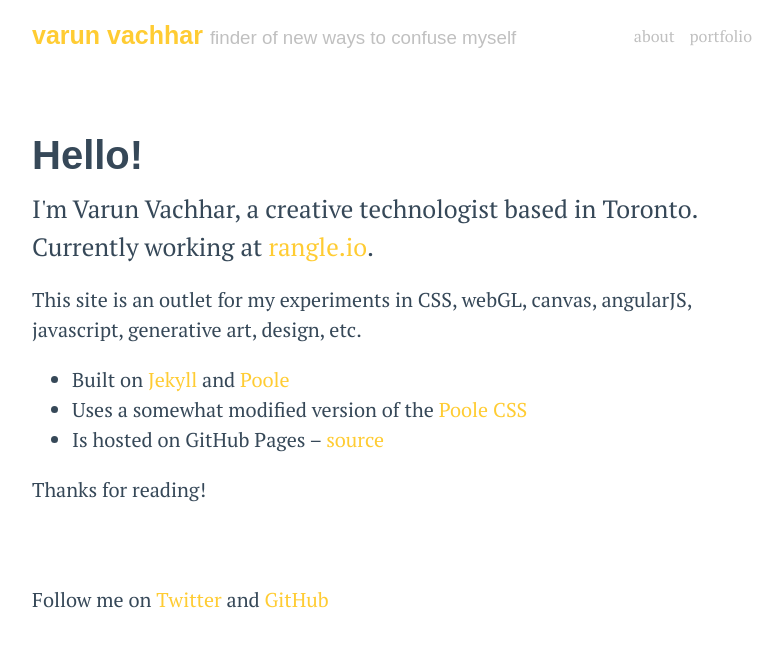
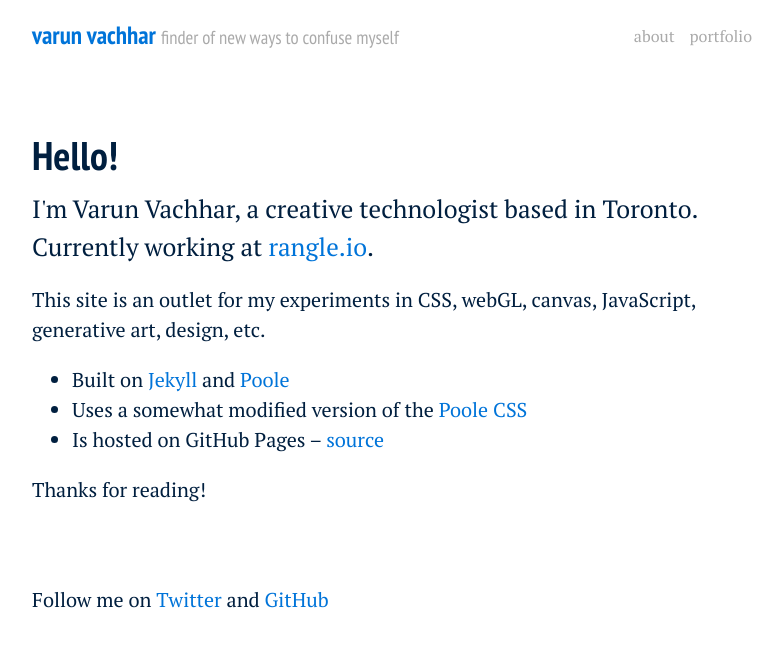
Before and after one commit to winkerVSbecks/le-blog, a Jekyll site: the page built from about.md, in a window 1280 px wide. Shown: the top 647 px of the page, without its empty margins (248-1031 px from the left). Built offline with Jekyll 4.4.1, drawn with Linux system fonts in a browser that asks for light colours; Markdown is read by kramdown in place of the engine named in the settings.

Commit message:
▲ ☀️ - React SVG post - triangles post - new colours - updated SEO stuff

```diff
--- a/_config.yml
+++ b/_config.yml
@@ -1,6 +1,6 @@
 # Dependencies
 markdown:         redcarpet
-pygments:         true
+highlighter:      true
 
 # Permalinks
 permalink:        /:title
--- a/_includes/head.html
+++ b/_includes/head.html
@@ -5,10 +5,24 @@
   <!-- Enable responsiveness on mobile devices-->
   <meta name="viewport" content="width=device-width, initial-scale=1.0, maximum-scale=1">
 
-  <meta content="An outlet for my experiments in CSS, webGL, canvas, angularJS, javascript, generative art and design." name="description">
-  <meta content="An outlet for my experiments in CSS, webGL, canvas, angularJS, javascript, generative art and design." name="og:description">
-  <meta content="varun vachhar, finder of new ways to confuse myself" name="og:title">
-  <meta content="varun.ca" name="og:site_name">
+  <!-- Schema.org markup for Google+ -->
+  <meta itemprop="name" content="varun.ca" />
+  <meta itemprop="description" content="An outlet for my experiments in CSS, webGL, canvas, JavaScript, generative art and design." />
+  <meta itemprop="image" content="{{ site.baseurl }}public/apple-touch-icon-precomposed.png" />
+  <!-- Twitter Card data -->
+  <meta name="twitter:card" content="summary" />
+  <meta name="twitter:site" content="@winkerVSbecks" />
+  <meta property="og:url" content="http://varun.ca" />
+  <meta name="twitter:title" content="Varun Vachhar, finder of new ways to confuse myself" />
+  <meta name="twitter:description" content="An outlet for my experiments in CSS, webGL, canvas, JavaScript, generative art and design." />
+  <meta name="twitter:image" content="{{ site.baseurl }}public/apple-touch-icon-precomposed.png" />
+  <!-- Open Graph data -->
+  <meta property="og:title" content="Varun Vachhar, finder of new ways to confuse myself" />
+  <meta property="og:site_name" content="varun.ca" />
+  <meta property="og:url" content="http://varun.ca" />
+  <meta property="og:description" content="An outlet for my experiments in CSS, webGL, canvas, JavaScript, generative art and design." />
+  <meta property="og:image" content="{{ site.baseurl }}public/apple-touch-icon-precomposed.png" />
+  <meta property="og:type" content="website" />
 
   <title>
     {% if page.title == "Home" %}
@@ -19,14 +33,11 @@
   </title>
 
   <!-- CSS -->
-  <link href='http://fonts.googleapis.com/css?family=PT+Sans:400,700|PT+Serif:400,700,400italic,700italic' rel='stylesheet' type='text/css'>
+  <link href='http://fonts.googleapis.com/css?family=PT+Sans+Narrow:400,700|PT+Serif:400,700,400italic,700italic' rel='stylesheet' type='text/css'>
   <link rel="stylesheet" href="{{ site.baseurl }}public/css/poole.css">
   <link rel="stylesheet" href="{{ site.baseurl }}public/css/syntax.css">
 
   <!-- Icons -->
   <link rel="apple-touch-icon-precomposed" sizes="144x144" href="{{ site.baseurl }}public/apple-touch-icon-precomposed.png">
   <link rel="shortcut icon" href="{{ site.baseurl }}public/favicon.ico">
-
-  <!-- RSS -->
-  <link rel="alternate" type="application/rss+xml" title="RSS" href="{{ site.baseurl }}atom.xml">
 </head>
--- a/about.md
+++ b/about.md
@@ -6,7 +6,7 @@ title: Hello!
 
 <p class="lead">I'm Varun Vachhar, a creative technologist based in Toronto. Currently working at <a href="http://rangle.io/">rangle.io</a>.</p>
 
-This site is an outlet for my experiments in CSS, webGL, canvas, angularJS, javascript, generative art, design, etc.
+This site is an outlet for my experiments in CSS, webGL, canvas, JavaScript, generative art, design, etc.
 
 - Built on [Jekyll](http://jekyllrb.com) and [Poole](http://getpoole.com/)
 - Uses a somewhat modified version of the [Poole CSS](https://github.com/poole/poole/blob/master/public/css/poole.css)
--- a/public/css/poole.css
+++ b/public/css/poole.css
@@ -75,7 +75,7 @@ html {
 }
 
 body {
-  color: #364858;
+  color: #001f3f;
   background-color: #fff;
   -webkit-text-size-adjust: 100%;
       -ms-text-size-adjust: 100%;
@@ -83,7 +83,7 @@ body {
 
 /* No `:visited` state is required by default (browsers will use `a`) */
 a {
-  color: #FFCC33;
+  color: #0074D9;
   text-decoration: none;
 }
 a strong {
@@ -101,7 +101,7 @@ h1, h2, h3, h4, h5, h6 {
   margin-bottom: .5rem;
   font-weight: bold;
   line-height: 1.25;
-  color: #364858;
+  color: #001f3f;
   text-rendering: optimizeLegibility;
 }
 h1 {
@@ -127,7 +127,7 @@ p {
 }
 
 strong {
-  color: #364858;
+  color: #001f3f;
 }
 
 
@@ -327,15 +327,15 @@ tbody tr:nth-child(odd) th {
   position: relative;
   margin-top: 0;
   margin-bottom: 0;
-  color: #FFCC33;
+  color: #0074D9;
 }
 .masthead-title a {
-  color: #FFCC33;
+  color: #0074D9;
 }
 .masthead-title small {
   font-size: 75%;
   font-weight: 400;
-  color: #c0c0c0;
+  color: #AAAAAA;
   letter-spacing: 0;
 }
 .nav {
@@ -352,10 +352,10 @@ tbody tr:nth-child(odd) th {
 .nav li a {
   font-size: 80%;
   font-weight: 400;
-  color: #c0c0c0;
+  color: #AAAAAA;
   letter-spacing: 0;
 }
-.nav li a:hover { color: #364858; }
+.nav li a:hover { color: #001f3f; }
 
 @media (min-width: 34em) {
   .masthead {
@@ -384,7 +384,7 @@ tbody tr:nth-child(odd) th {
 .page-title,
 .post-title,
 .post-title a {
-  color: #364858;
+  color: #001f3f;
 }
 .page-title,
 .post-title {
@@ -396,7 +396,7 @@ tbody tr:nth-child(odd) th {
   display: block;
   margin-top: -.5rem;
   margin-bottom: 1rem;
-  color: #9a9a9a;
+  color: #AAAAAA;
 }
 
 /* Related posts */
@@ -415,17 +415,17 @@ tbody tr:nth-child(odd) th {
 }
 .related-posts li small {
   font-size: 75%;
-  color: #999;
+  color: #AAAAAA;
 }
 .related-posts li a {
-  color: #364858;
+  color: #001f3f;
 }
 .related-posts li a:hover {
-  color: #FFCC33;
+  color: #0074D9;
   text-decoration: none;
 }
 .related-posts li a:hover small {
-  color: #999;
+  color: #AAAAAA;
 }
 
 
@@ -452,7 +452,7 @@ a.demo-source-btn {
   font-weight: bold;
   text-transform: uppercase;
   padding: 0.5rem;
-  border: 2px solid #FFCC33;
+  border: 2px solid #0074D9;
   border-radius: 4px;
   width: 8rem;
   -webkit-transition: all 0.2s;
@@ -470,7 +470,7 @@ a.demo-source-btn:after {
   height: 0;
   top: 0;
   left: 0;
-  background-color: #FFCC33;
+  background-color: #0074D9;
   -webkit-transition: all 0.2s;
      -moz-transition: all 0.2s;
           transition: all 0.2s;
@@ -538,7 +538,7 @@ a.demo-source-btn:active { color: #fff; }
   margin-bottom: -1px;
 }
 a.pagination-item {
-  color: #364858;
+  color: #001f3f;
   text-decoration: none;
   position: relative;
   overflow: hidden;
@@ -550,7 +550,7 @@ a.pagination-item:before {
   position: absolute;
   opacity: 0;
   top: 0;
-  color: #364858;
+  color: #001f3f;
   -webkit-transition: all 0.3s;
      -moz-transition: all 0.3s;
           transition: all 0.3s;
@@ -562,7 +562,7 @@ a.pagination-item.older:hover:before { left: 10%; }
 a.pagination-item.newer:hover:before { right: 10%; }
 /* Only provide a hover state for linked pagination items */
 a.pagination-item:hover {
-  color: #364858;
+  color: #001f3f;
 }
 
 @media (min-width: 30em) {
```
Also changed, not shown: _posts/2015-06-21-react-svg.md (added, +51 -0 lines), _posts/2015-06-26-triangles.md (added, +18 -0 lines), atom.xml (deleted, +0 -28 lines), public/img/moving-triangles.gif (added), public/img/tetrahedron.gif (added), public/img/triangle-life.gif (added), 1 other file.
